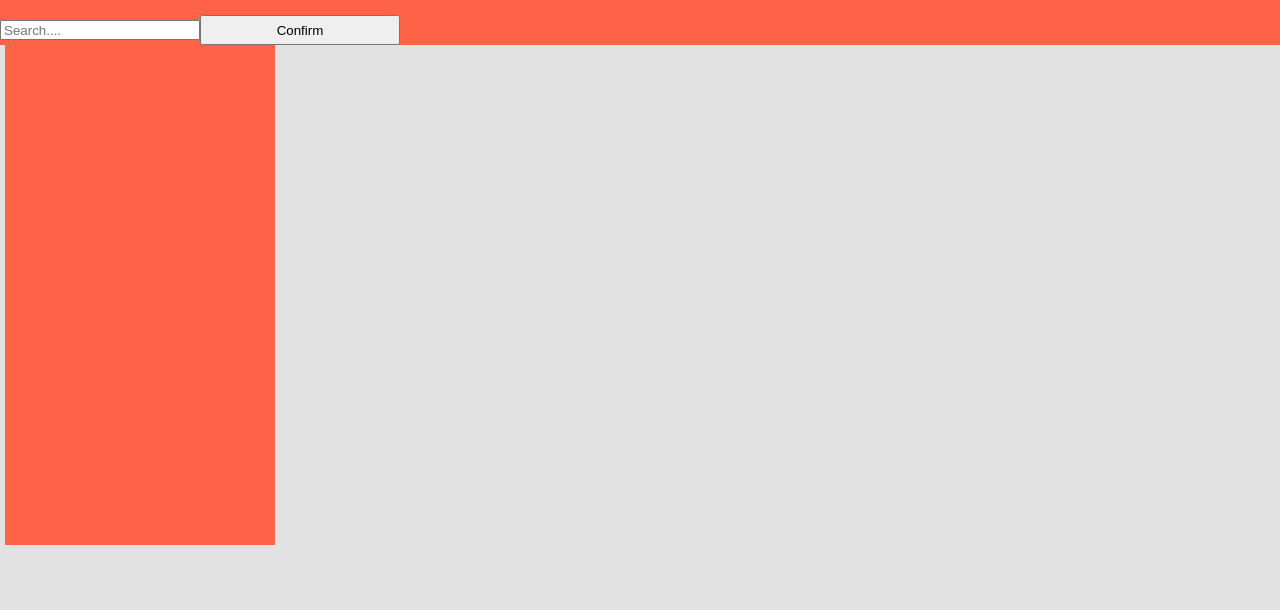
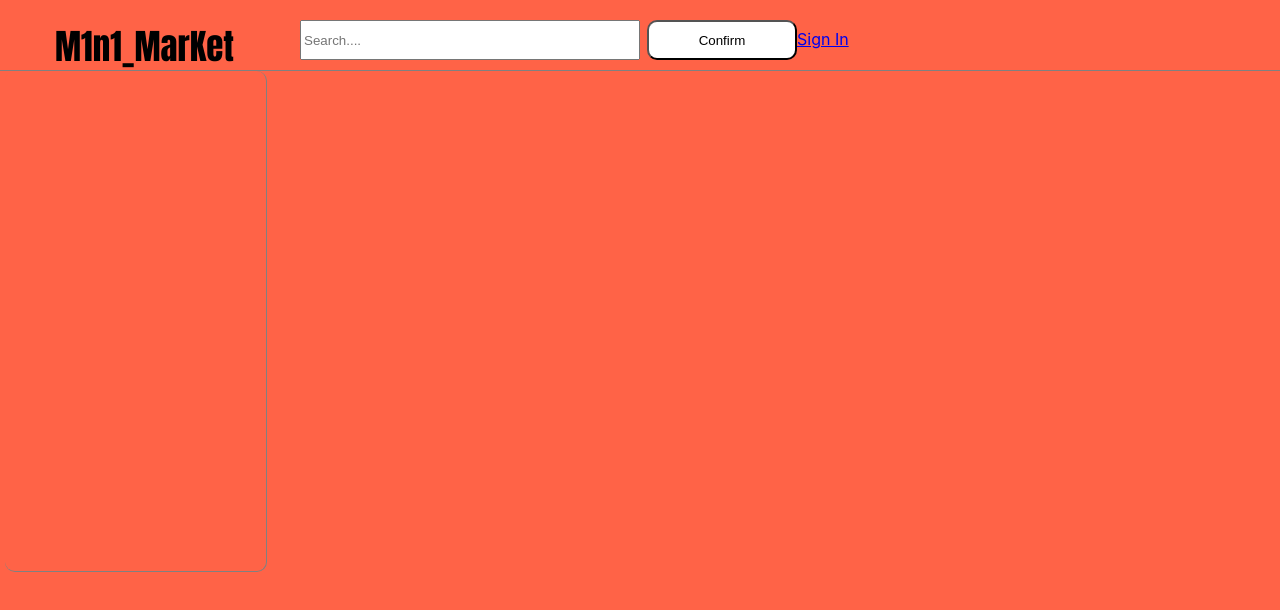
Before and after one commit to InkaShev7777/MarketEX, a React (Create React App) app: page / in a window 1280 px wide. Shown: the top 610 px of the page. Built offline with nearby package versions, Linux system fonts and the light colour scheme; no server answers.

Commit message:
update code

```diff
--- a/package.json
+++ b/package.json
@@ -9,6 +9,7 @@
     "axios": "^1.3.3",
     "react": "^18.2.0",
     "react-dom": "^18.2.0",
+    "react-router-dom": "^6.8.1",
     "react-scripts": "5.0.1",
     "web-vitals": "^2.1.4"
   },
--- a/src/MainPage.css
+++ b/src/MainPage.css
@@ -1,13 +1,17 @@
 #SearchDiv{
     background-color: tomato;
+    border-bottom: 1px solid gray;
+    padding-bottom: 10px;
 }
 #MenuDiv{
     display: flex;
-    flex-wrap: wrap;
+    /* flex-wrap: wrap; */
 }
 #MainDiv{
     background-color: tomato;
-
+    width: 1163px;
+    display: flex;
+    flex-wrap: wrap;
 }
 #menuDivInner{
     height: 300px;
@@ -17,6 +21,9 @@
     width: 70px;
     padding: 100px;
     margin-left: 5px;
+    border-right: 1px solid gray;
+    border-bottom: 1px solid gray;
+    border-radius: 10px;
 }
 h3:hover{
     border-bottom: 1px solid gray;
@@ -24,3 +31,44 @@ h3:hover{
 h3{
     font-size: 25px;
 }
+.cardDiv{
+    border: 1px solid gray;
+    box-shadow: 10px 7px 1px 1px rgba(128, 128, 128, 0.478);
+    background-color: rgb(255, 255, 255);
+    padding: 20px;
+    width: 220px;
+    margin: 25px;
+    border-radius: 10px;
+    height: auto;
+}
+.imgCard{
+    width: 200px;
+}
+#searchtext{
+    margin-left: 300px;
+    height: 40px;
+    width: 340px;
+}
+#buttonSearch{
+    margin-left: 7px;
+    width: 150px;
+    height: 40px;
+    background-color: white;
+    font-style: inherit;
+    border-radius: 10px;
+}
+#NameMarket{
+    position: absolute;
+    margin-left: 55px;
+    font-size: 35px;
+    font-family: Impact, Haettenschweiler, 'Arial Narrow Bold', sans-serif;
+}
+body{
+    background-color: tomato;
+}
+#signIn{
+    margin-left: 540px;
+    color: white;
+    font-size: 20px;
+    /* position:absolute; */
+}
--- a/src/MainPage.js
+++ b/src/MainPage.js
@@ -1,6 +1,8 @@
 import './MainPage.css';
 import axios, { Axios } from 'axios';
 import { useEffect } from 'react';
+import { Link,Routes,Route,Outlet} from "react-router-dom";
+import Authorization from './Authorization';
 function MainPage() {
     useEffect(() => {
         //
@@ -46,9 +48,27 @@ function MainPage() {
                         var mainDiv = document.getElementById('MainDiv');
                         mainDiv.innerHTML = "";
                         for (const iter of product['data']['value']) {
+                            var divCard = document.createElement('div');
+                            divCard.setAttribute('class','cardDiv');
                             var img = document.createElement('img');
+                            img.setAttribute('class','imgCard');
                             img.src = iter['uriPhoto'];
-                            mainDiv.append(img);
+                            var title = document.createElement('h3');
+                            title.textContent = iter['title'] + ' ' + iter['model'];
+                            var price  = document.createElement('h4');
+                            price.textContent = iter['price'] + 'грн';
+                            var btnBuy = document.createElement('button');
+                            btnBuy.textContent = 'Buy';
+                            btnBuy.addEventListener('click',()=>{
+                                console.log(iter['id']);
+                            });
+
+
+                            divCard.append(img);
+                            divCard.append(title);
+                            divCard.append(price);
+                            divCard.append(btnBuy);
+                            mainDiv.append(divCard);
                         }
                     });
 
@@ -63,8 +83,9 @@ function MainPage() {
     return (
         <div>
             <div id="SearchDiv">
+                <h1 id='NameMarket'>M1n1_MarKet</h1>
                 <input id='searchtext' type="search" placeholder='Search....' />
-                <button onClick={() => {
+                <button id='buttonSearch' onClick={() => {
                     //
                     //      Search
                     //
@@ -77,17 +98,45 @@ function MainPage() {
                             'Content-Type': 'application/json'
                         }
                     }).then(product => {
-                        console.log(product);
-
                         var mainDiv = document.getElementById('MainDiv');
                         mainDiv.innerHTML = "";
                         for (const iter of product['data']['value']) {
+                            var divCard = document.createElement('div');
+                            divCard.setAttribute('class','cardDiv');
                             var img = document.createElement('img');
+                            img.setAttribute('class','imgCard');
                             img.src = iter['uriPhoto'];
-                            mainDiv.append(img);
+                            var title = document.createElement('h3');
+                            title.textContent = iter['title'] + ' ' + iter['model'];
+                            var price  = document.createElement('h4');
+                            price.textContent = iter['price'] + 'грн';
+                            var btnBuy = document.createElement('button');
+                            btnBuy.textContent = 'Buy';
+                            btnBuy.addEventListener('click',()=>{
+                                console.log(iter['id']);
+                            });
+
+
+                            divCard.append(img);
+                            divCard.append(title);
+                            divCard.append(price);
+                            divCard.append(btnBuy);
+                            mainDiv.append(divCard);
                         }
                     });
                 }}>Confirm</button>
+                <Link target='_blank' to='/Authorization.js'>Sign In</Link>
+                <Outlet/>
+                {/* <a target='_blank' href="/Authorization.js">Sign IN</a> */}
+                <Routes>
+                    <Route path='/Authorization.js' element={<Authorization/>}></Route>
+                </Routes>
+                {/* <button onClick={()=>{
+                    console.log('click');
+                    // window.open('http://localhost:3000/Authorization');
+                    window.location.assign('http://localhost:3000/Authorization');
+                }}>Sign In</button> */}
+
             </div>
             <div id='MenuDiv'>
                 <div id='menuDivInner'></div>
--- a/src/index.js
+++ b/src/index.js
@@ -5,18 +5,22 @@ import App from './App';
 import Authorize from './Authorization';
 import Registration from './Registration';
 import MainPage from './MainPage.js';
-
+import { BrowserRouter } from 'react-router-dom';
 
 import reportWebVitals from './reportWebVitals';
 
 const root = ReactDOM.createRoot(document.getElementById('root'));
 root.render(
-  <MainPage/>
-  // <React.StrictMode>
-  //   {/* <App /> */}
-  //   {/* <Authorize/> */}
 
-  // </React.StrictMode>
+
+  <React.StrictMode>
+    {/* <App /> */}
+    {/* <Authorize/> */}
+    <BrowserRouter>
+    <MainPage/>
+  </BrowserRouter>
+
+  </React.StrictMode>
 
 );
 
```
Also changed, not shown: 2 other files (tests, documents, lock files or other folders).
